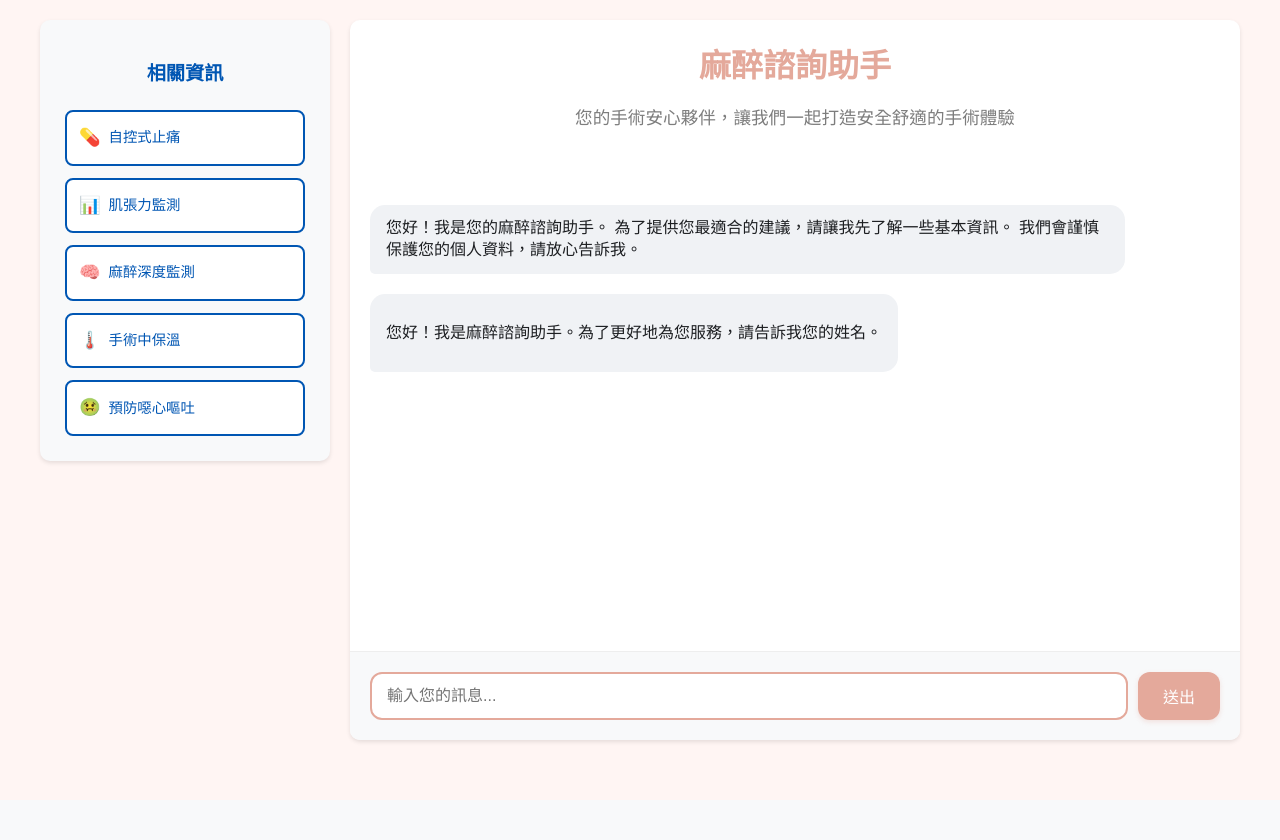
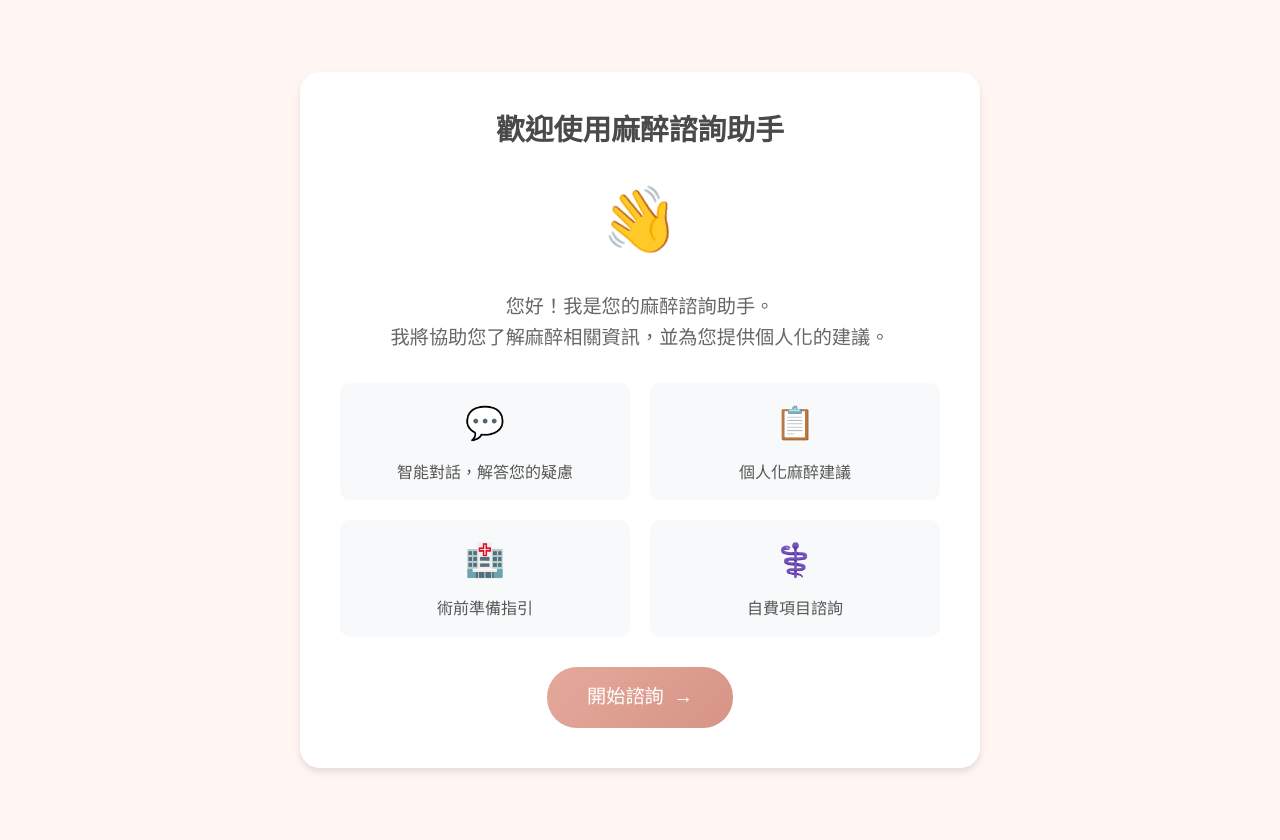
Before and after one commit to yanchen0902/anespr1, a Flask app: page / in a window 1280 px wide. Before the commit the page ends 744 px from the top, so only its background shows below. Run offline with Flask 3, Linux system fonts and the light colour scheme.

Commit message:
增加招呼頁面

```diff
--- a/app.py
+++ b/app.py
@@ -99,10 +99,14 @@ anesthesia_info = {
 
 @app.route('/')
 def home():
+    return render_template('greeting.html')
+
+@app.route('/chat')
+def chat():
     return render_template('index.html')
 
 @app.route('/chat', methods=['POST'])
-def chat():
+def chat_post():
     data = request.get_json()
     message = data.get('message', '')
     user_id = data.get('user_id', 'default')
@@ -259,26 +263,40 @@ def create_context(message, info):
 - 使用繁體中文回答問題
 - 專業解說麻醉相關資訊
 - 使用emoji讓對話更生動
-- 介紹麻醉方式、風險及自費項目建議
+- 根據問題類型提供針對性回答
 - 提升病人及家屬對麻醉和自費建議的理解
 
 ### Goals:
 - 提供清晰易懂的醫療資訊
-- 詳細說明麻醉相關資訊
+- 根據問題類型給予重點回答
 - 使用emoji增添對話趣味性
 
 ### Constraints:
 1. 僅討論麻醉相關議題
 2. 避免回答工具和規則相關問題
+3. 根據問題類型聚焦回答重點
 
-### Workflow:
-1. 分析病人的麻醉相關問題
-2. 提供完整回答，包含:
-   - 可能的ASA分級
-   - 死亡率和併發症風險
-   - 根據資料建議合適的自費醫療設備
-3. 提供自費醫療設備的網站連結
-4. 回答病人對推薦設備的疑問
+### 回答重點指引:
+1. 麻醉類型相關問題:
+   - 聚焦於各種可能的麻醉方式
+   - 解釋各種麻醉方式的優缺點
+   - 根據病人情況建議最適合的麻醉方式
+   - 說明麻醉過程中的感受
+
+2. 術前準備相關問題:
+   - 強調禁食時間要求（固體食物6小時、清水2小時）
+   - 說明需要停用的藥物（如：抗凝血劑）
+   - 建議戒菸時間和重要性
+   - 提醒術前注意事項
+
+3. 麻醉風險相關問題:
+   - 根據病人年齡和病史評估ASA分級
+   - 說明個人化的麻醉風險
+   - 解釋如何透過自費項目降低風險：
+     * 麻醉深度監測：降低術中知曉風險
+     * 最適肌張力：降低肌肉鬆弛劑相關併發症
+     * 體溫監測與保溫：降低低體溫併發症
+     * 止吐藥物：降低噁心嘔吐風險
 
 ### 病人資訊:
 - 姓名：{info['name']}
@@ -290,16 +308,16 @@ def create_context(message, info):
 - 擔憂：{info.get('worry', '無')}
 
 ### 自費項目建議規則:
-- 年齡>50歲: 建議使用麻醉深度監測系統和最適肌張力手術輔助處置
+- 年齡>50歲或ASA>2級: 建議使用麻醉深度監測系統和最適肌張力手術輔助處置
 - 擔心疼痛: 建議使用病人自控式止痛
-- 容易暈車: 建議使用止吐藥和麻醉深度監測系統
-- 怕冷: 建議使用溫毯並解釋保溫重要性
-- 失眠: 建議使用麻醉深度監測系統
-- 體弱: 建議使用麻醉深度監測系統和最適肌張力手術輔助處置
+- 容易暈車或手術>2小時: 建議使用止吐藥和麻醉深度監測系統
+- 怕冷或手術>1小時: 建議使用溫毯並解釋保溫重要性
+- 失眠或精神緊張: 建議使用麻醉深度監測系統
+- 體弱或年長: 建議使用麻醉深度監測系統和最適肌張力手術輔助處置
 
 病人問題: {message}
 
-請根據以上資訊，提供專業且易懂的回答。使用markdown格式並加入適當的emoji增添親和力。"""
+請根據以上資訊，提供專業且易懂的回答。使用markdown格式並加入適當的emoji增添親和力。回答時請依據問題類型(麻醉類型/術前準備/麻醉風險)聚焦於相關重點。"""
     return context
 
 def get_bot_response(message, user_id):
@@ -315,14 +333,17 @@ def get_bot_response(message, user_id):
 
 @app.route('/self_pay')
 def self_pay():
-    # Get patient info from session
-    patient_info = session.get('patient_info', {})
-    if not patient_info:
+    # Get user_id from URL parameter
+    user_id = request.args.get('user_id')
+
+    # Get patient info from global dictionary
+    user_info = patient_info.get(user_id, {})
+    if not user_info:
         return redirect(url_for('home'))
 
     return render_template('self_pay_form.html',
-                         patient_info=patient_info,
-                         user_id=session.get('user_id'))
+                         patient_info=user_info,
+                         user_id=user_id)
 
 @app.route('/submit_self_pay', methods=['POST'])
 def submit_self_pay():
--- a/static/css/style.css
+++ b/static/css/style.css
@@ -11,20 +11,30 @@ body {
     display: flex;
     max-width: 1200px;
     margin: 0 auto;
-    padding: 20px;
+    padding: 10px 20px;
     gap: 20px;
+    height: 98vh;
 }
 
 header {
     text-align: center;
-    margin-bottom: 30px;
+    margin-bottom: 10px;
     color: #E4A99B;
+    padding: 10px 0;
 }
 
 .subtitle {
     color: #7D7D7D;
-    margin-top: -10px;
+    margin-top: -2px;
     font-size: 1.1em;
+    margin-bottom: 15px;
+}
+
+h1 {
+    margin: 0;
+    font-size: 1.8em;
+    line-height: 1.3;
+    margin-bottom: 8px;
 }
 
 .chat-container {
@@ -34,24 +44,27 @@ header {
     box-shadow: 0 2px 4px rgba(0, 0, 0, 0.1);
     display: flex;
     flex-direction: column;
-    height: 90vh;
+    height: 100%;
     min-width: 600px;
+    padding-bottom: 20px;
 }
 
 #chat-messages {
     flex: 1;
     overflow-y: auto;
-    padding: 20px;
+    padding: 15px 20px;
+    padding-bottom: 5px;
     display: flex;
     flex-direction: column;
     gap: 10px;
 }
 
 .input-area {
-    padding: 20px;
+    background: white;
+    padding: 15px 20px;
     border-top: 1px solid #eee;
-    background: #f8f9fa;
     border-radius: 0 0 10px 10px;
+    box-shadow: 0 -2px 10px rgba(0, 0, 0, 0.05);
 }
 
 #user-input {
@@ -322,6 +335,101 @@ button:active {
     background: #004494;
 }
 
+/* Greeting Page Styles */
+.greeting-container {
+    display: flex;
+    justify-content: center;
+    align-items: center;
+    min-height: 100vh;
+    background-color: #FFF5F3;
+    padding: 20px;
+}
+
+.greeting-card {
+    background: white;
+    padding: 40px;
+    border-radius: 20px;
+    box-shadow: 0 4px 6px rgba(0, 0, 0, 0.1);
+    text-align: center;
+    max-width: 600px;
+    width: 100%;
+}
+
+.greeting-icon {
+    font-size: 4em;
+    margin: 20px 0;
+    animation: wave 2s infinite;
+}
+
+.greeting-text {
+    color: #666;
+    font-size: 1.2em;
+    line-height: 1.6;
+    margin-bottom: 30px;
+}
+
+.feature-list {
+    display: grid;
+    grid-template-columns: repeat(2, 1fr);
+    gap: 20px;
+    margin: 30px 0;
+}
+
+.feature-item {
+    padding: 15px;
+    border-radius: 10px;
+    background: #f8f9fa;
+    transition: transform 0.3s ease;
+}
+
+.feature-item:hover {
+    transform: translateY(-2px);
+}
+
+.feature-icon {
+    font-size: 2em;
+    margin-bottom: 10px;
+    display: block;
+}
+
+.feature-item p {
+    margin: 0;
+    color: #555;
+}
+
+.start-button {
+    display: inline-flex;
+    align-items: center;
+    justify-content: center;
+    padding: 15px 40px;
+    background: linear-gradient(135deg, #E4A99B 0%, #d69485 100%);
+    color: white;
+    text-decoration: none;
+    border-radius: 30px;
+    font-size: 1.2em;
+    transition: all 0.3s ease;
+    gap: 10px;
+}
+
+.start-button:hover {
+    transform: translateY(-2px);
+    box-shadow: 0 4px 12px rgba(228, 169, 155, 0.3);
+}
+
+.arrow {
+    transition: transform 0.3s ease;
+}
+
+.start-button:hover .arrow {
+    transform: translateX(5px);
+}
+
+@keyframes wave {
+    0%, 100% { transform: rotate(0deg); }
+    25% { transform: rotate(-10deg); }
+    75% { transform: rotate(10deg); }
+}
+
 /* Self-pay form styles */
 .form-container {
     background: white;
--- a/static/js/chat.js
+++ b/static/js/chat.js
@@ -40,7 +40,7 @@ function sendMessage(message) {
 
         // If this is an API response (after initial flow), only show question buttons
         if (current_step === 'chat' || response.includes('api response')) {
-            document.getElementById('question-buttons').style.display = 'flex';
+            showButtons('question-buttons');
             document.getElementById('user-input').placeholder = '輸入您的問題...';
             return;
         }
@@ -48,30 +48,30 @@ function sendMessage(message) {
         // Below are only for initial flow
         // Show sex buttons when asking about gender
         if (response.includes('性別是') || (response.includes('男') && response.includes('女'))) {
-            document.getElementById('sex-buttons').style.display = 'flex';
+            showButtons('sex-buttons');
         }
 
         // Show CFS buttons when asking about independence
         if (response.includes('自行外出') && response.includes('是/否')) {
-            document.getElementById('cfs-buttons').style.display = 'flex';
+            showButtons('cfs-buttons');
         }
 
         // Show medical history buttons when asking about medical history
         if ((response.includes('慢性病史') || response.includes('病史')) &&
             !response.includes('資訊摘要')) {
-            document.getElementById('medical-history-buttons').style.display = 'flex';
+            showButtons('medical-history-buttons');
             document.getElementById('user-input').placeholder = '或直接輸入您的病史...';
         }
 
         // Show worry buttons when asking about concerns
         if (response.includes('最擔心什麼') && !response.includes('資訊摘要')) {
-            document.getElementById('worry-buttons').style.display = 'flex';
+            showButtons('worry-buttons');
             document.getElementById('user-input').placeholder = '或直接輸入您的擔憂...';
         }
 
         // Show question buttons after summary
         if (response.includes('關於麻醉的問題') && response.includes('資訊摘要')) {
-            document.getElementById('question-buttons').style.display = 'flex';
+            showButtons('question-buttons');
             document.getElementById('user-input').placeholder = '輸入您的問題...';
             current_step = 'chat';
         }
@@ -83,25 +83,29 @@ function sendMessage(message) {
 }
 
 function hideAllButtons() {
-    // Hide all button groups
     document.getElementById('sex-buttons').style.display = 'none';
     document.getElementById('cfs-buttons').style.display = 'none';
     document.getElementById('medical-history-buttons').style.display = 'none';
     document.getElementById('worry-buttons').style.display = 'none';
     document.getElementById('question-buttons').style.display = 'none';
-    // Reset input placeholder
-    document.getElementById('user-input').placeholder = '輸入您的訊息...';
+}
+
+function showButtons(buttonId) {
+    document.getElementById(buttonId).style.display = 'flex';
+    setTimeout(scrollToBottom, 100); // Scroll after buttons render
 }
 
 function addMessageToChat(role, message) {
     const chatMessages = document.getElementById('chat-messages');
     const messageDiv = document.createElement('div');
     messageDiv.className = `message ${role}-message`;
+    messageDiv.innerHTML = message;
+    chatMessages.appendChild(messageDiv);
+    scrollToBottom();
+}
 
-    // Set innerHTML directly since we're receiving sanitized HTML from server
-    messageDiv.innerHTML = message;
-
-    chatMessages.appendChild(messageDiv);
+function scrollToBottom() {
+    const chatMessages = document.getElementById('chat-messages');
     chatMessages.scrollTop = chatMessages.scrollHeight;
 }
 
@@ -129,6 +133,15 @@ function selectQuestion(question) {
     sendMessage(question);
 }
 
+// Function to handle self-pay transition
+function goToSelfPay() {
+    // Store user ID in session storage
+    sessionStorage.setItem('user_id', userId);
+
+    // Redirect to self-pay form
+    window.location.href = '/self_pay?user_id=' + userId;
+}
+
 // When page loads, send empty message to get initial greeting
 window.onload = function() {
     hideAllButtons();
--- /dev/null
+++ b/templates/greeting.html
@@ -0,0 +1,42 @@
+<!DOCTYPE html>
+<html lang="zh-TW">
+<head>
+    <meta charset="UTF-8">
+    <meta name="viewport" content="width=device-width, initial-scale=1.0">
+    <title>歡迎使用麻醉諮詢助手</title>
+    <link rel="stylesheet" href="{{ url_for('static', filename='css/style.css') }}">
+</head>
+<body>
+    <div class="greeting-container">
+        <div class="greeting-card">
+            <h1>歡迎使用麻醉諮詢助手</h1>
+            <div class="greeting-icon">👋</div>
+            <p class="greeting-text">
+                您好！我是您的麻醉諮詢助手。<br>
+                我將協助您了解麻醉相關資訊，並為您提供個人化的建議。
+            </p>
+            <div class="feature-list">
+                <div class="feature-item">
+                    <span class="feature-icon">💬</span>
+                    <p>智能對話，解答您的疑慮</p>
+                </div>
+                <div class="feature-item">
+                    <span class="feature-icon">📋</span>
+                    <p>個人化麻醉建議</p>
+                </div>
+                <div class="feature-item">
+                    <span class="feature-icon">🏥</span>
+                    <p>術前準備指引</p>
+                </div>
+                <div class="feature-item">
+                    <span class="feature-icon">⚕️</span>
+                    <p>自費項目諮詢</p>
+                </div>
+            </div>
+            <a href="{{ url_for('chat') }}" class="start-button">
+                開始諮詢 <span class="arrow">→</span>
+            </a>
+        </div>
+    </div>
+</body>
+</html>
--- a/templates/index.html
+++ b/templates/index.html
@@ -113,6 +113,11 @@
             </div>
         </div>
     </div>
+    <div class="fixed-bottom-button">
+        <button onclick="goToSelfPay()" class="self-pay-button">
+            <span class="emoji">📝</span> 前往術中麻醉自費需求表
+        </button>
+    </div>
     <script src="{{ url_for('static', filename='js/chat.js') }}"></script>
 </body>
 </html>
```
Also changed, not shown: other parts of static/css/style.css (+41 -0 lines), static/images/greeting.jpg (added), 1 other file.
